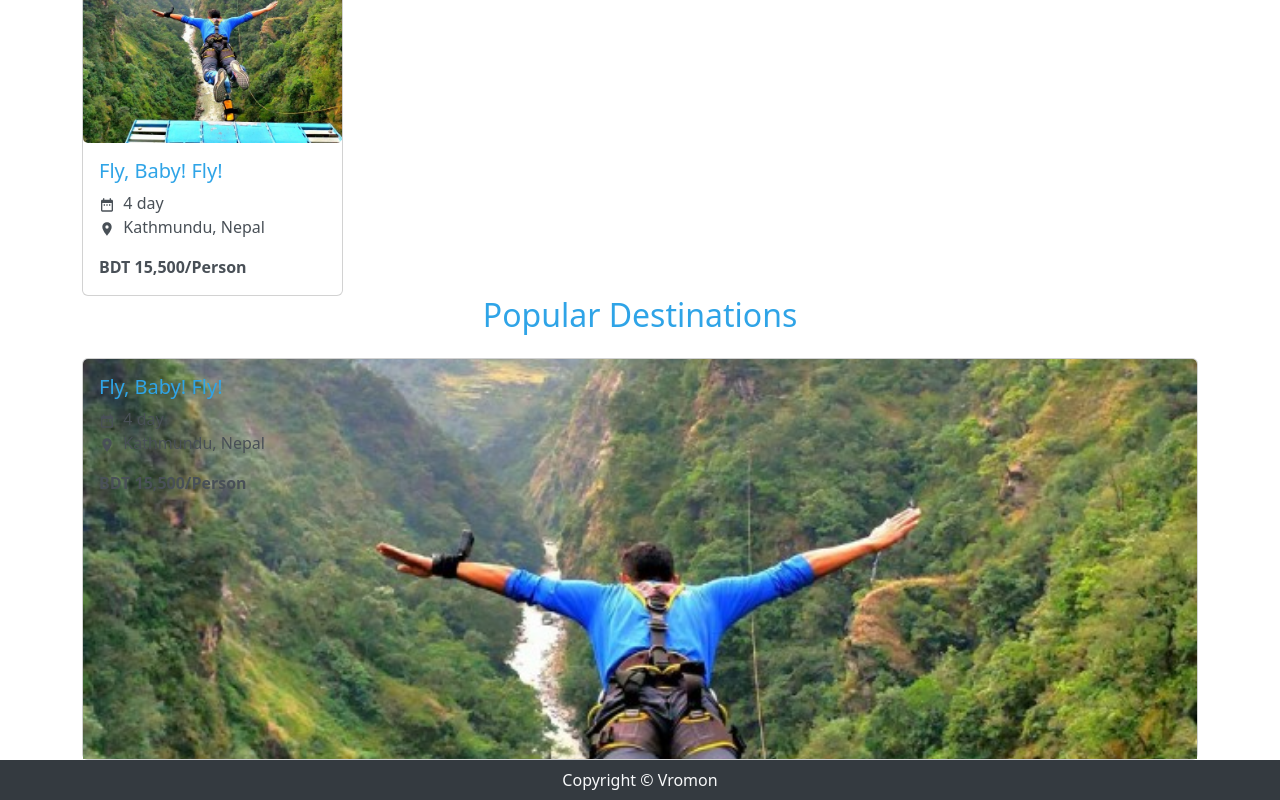
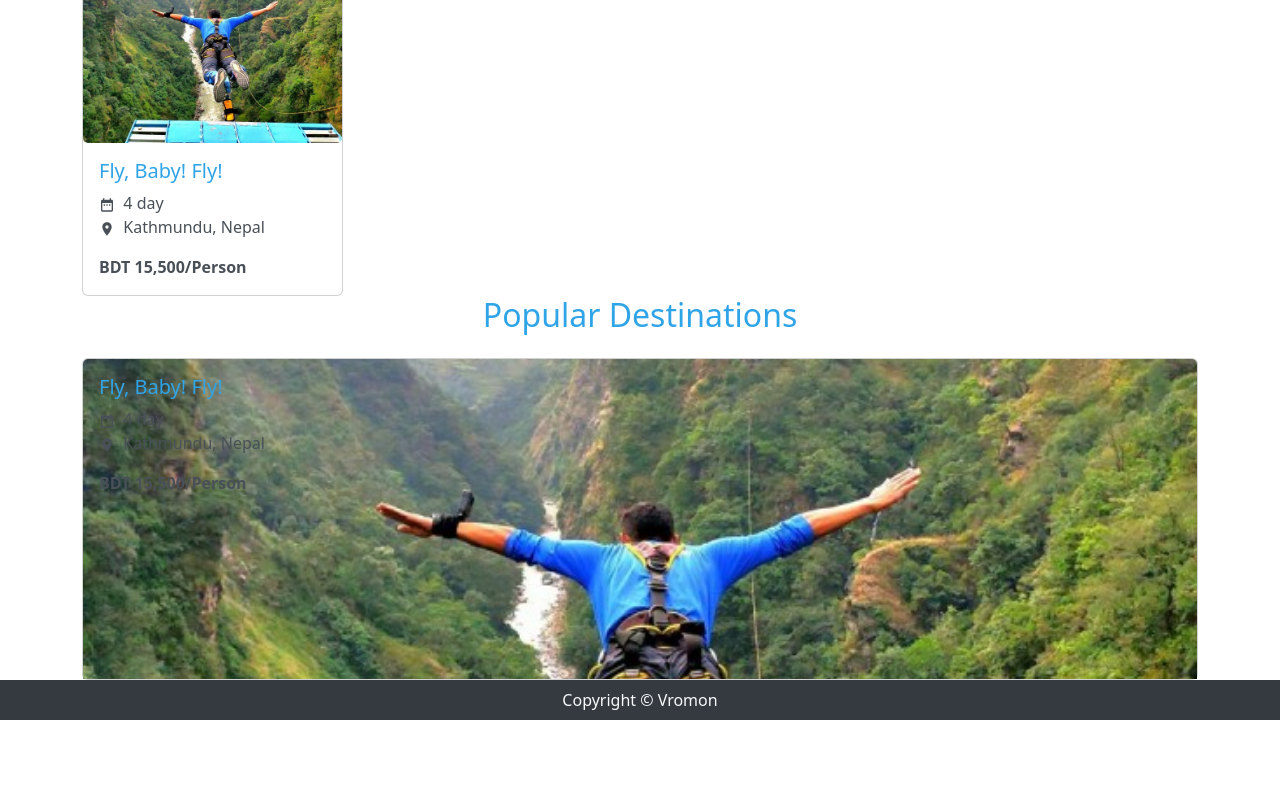
Before and after one commit to TangoRomeo80/Vromon, a React (Create React App) app in the folder frontend/: page / in a window 1280 px wide. Shown: the part 1488-2288 px from the top of the page. After the commit the page ends 2208 px from the top, so only its background shows below. Built offline with nearby package versions, Linux system fonts and the light colour scheme.

Commit message:
Update PopularDestination.js

```diff
--- a/frontend/src/components/PopularDestinations.js
+++ b/frontend/src/components/PopularDestinations.js
@@ -32,9 +32,13 @@ const PopularDestinations = () => {
                 </Card.Body>
               </Card> */}
               <Card>
-        <Card.Img variant="top" src="/LightningDeals/test.jpg" style={{height: '50vh', objectFit: 'cover'}} />
-        <Card.ImgOverlay >
-        <Card.Title>Fly, Baby! Fly!</Card.Title>
+                <Card.Img
+                  variant="top"
+                  src="/LightningDeals/test.jpg"
+                  style={{ height: "40vh", objectFit: "cover" }}
+                />
+                <Card.ImgOverlay className='my-auto'>
+                  <Card.Title>Fly, Baby! Fly!</Card.Title>
                   <Card.Text>
                     <MdDateRange /> &nbsp;4 day <br />
                     <MdLocationOn /> &nbsp;Kathmundu, Nepal
@@ -42,8 +46,8 @@ const PopularDestinations = () => {
                   <Card.Text style={{ fontWeight: "bold" }}>
                     BDT 15,500/Person
                   </Card.Text>
-        </Card.ImgOverlay>
-      </Card>
+                </Card.ImgOverlay>
+              </Card>
             </LinkContainer>
           </Col>
         </Row>
```
